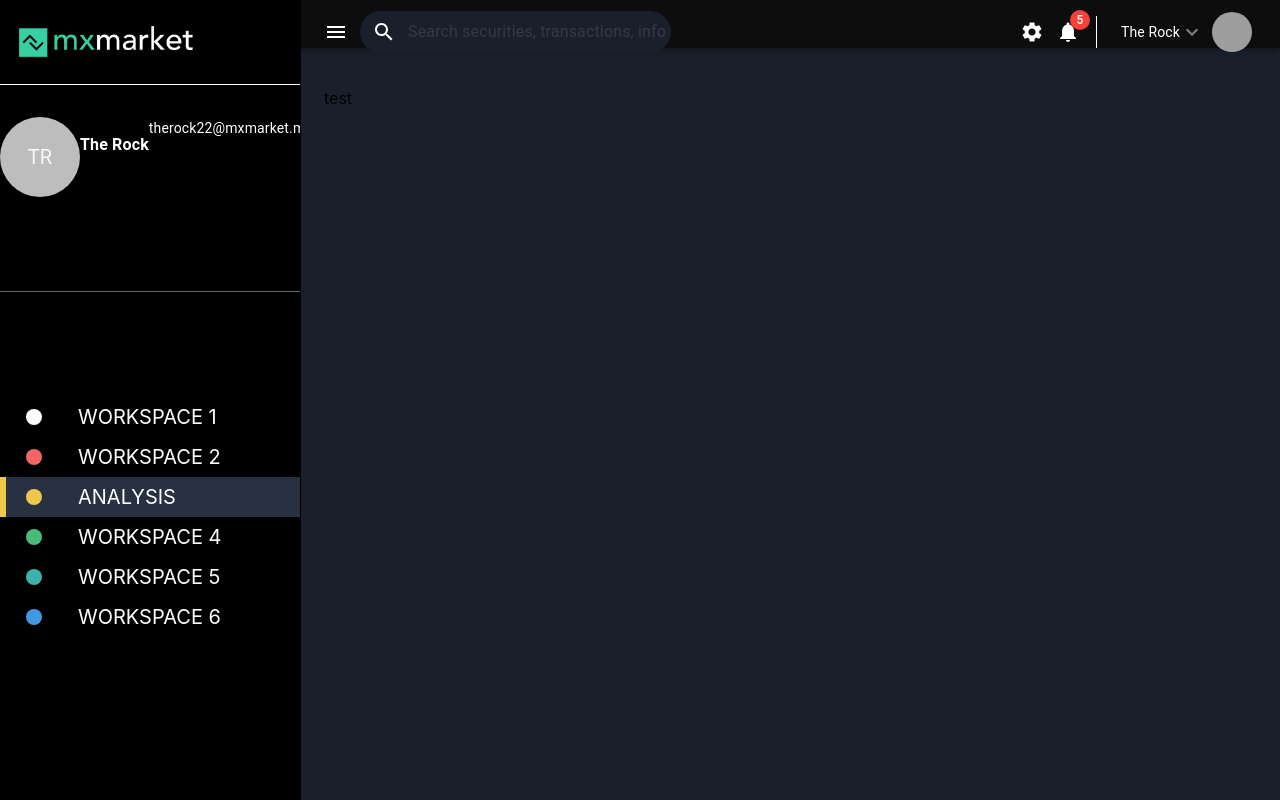
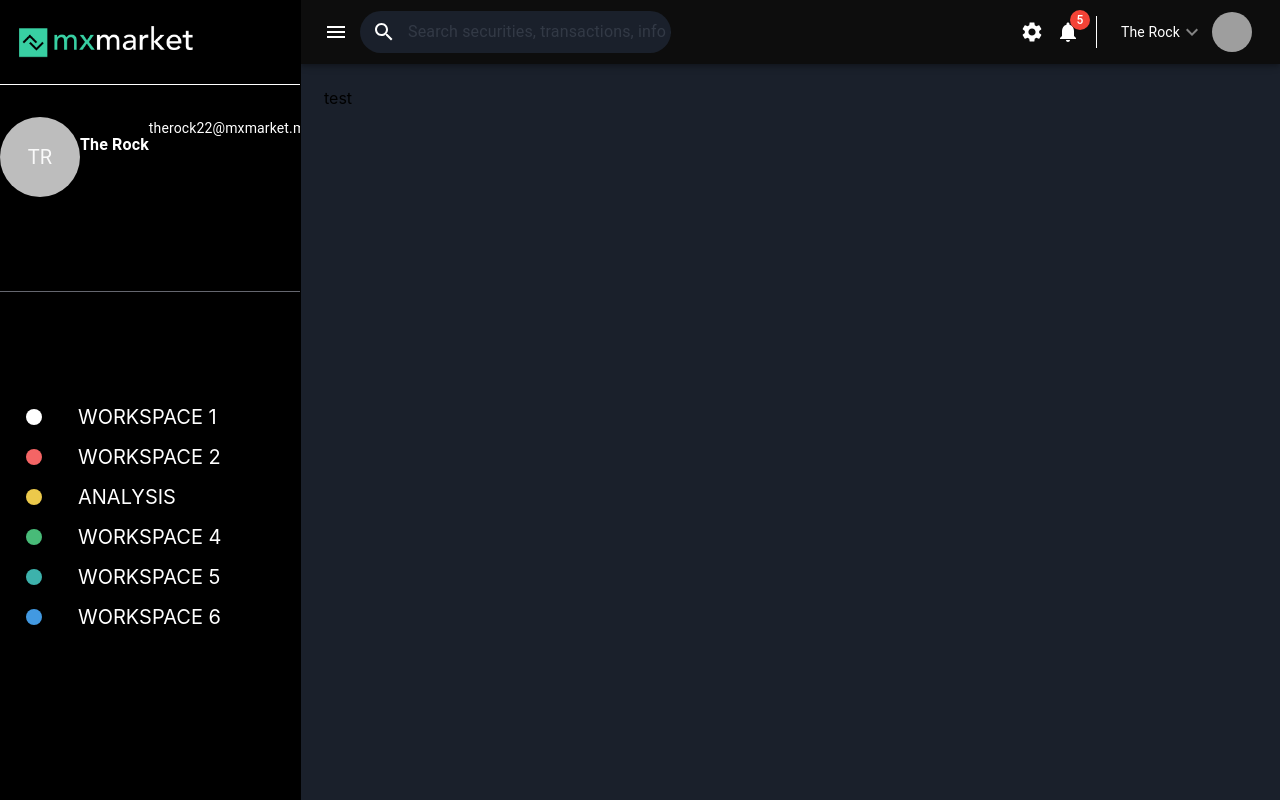
Before and after one commit to RodoVerduzco/tradingAppAnalysis, a React (Create React App) app: page /workspace2 in a window 1280 px wide. Built offline with nearby package versions, Linux system fonts and the light colour scheme; grey boxes are pictures that could not be loaded.

Commit message:
add page routing

```diff
--- a/src/components/Layout/Layout.js
+++ b/src/components/Layout/Layout.js
@@ -1,10 +1,10 @@
 import React from 'react';
+
+import { BrowserRouter as Router } from 'react-router-dom';
 
 import TopMenu from '../../containers/TopMenu/TopMenu';
 import PageRoutes from '../../containers/PageRoutes/PageRoutes';
 import SideMenu from '../SideMenu/SideMenu';
-import Workspace from '../Workspace/Workspace';
-
 import { useBaseTheme } from '../../core/theme/baseTheme';
 
 const Layout = () => {
@@ -12,10 +12,11 @@ const Layout = () => {
 
   return (
     <div className={classes.root}>
-      <TopMenu />
-      <SideMenu />
-      <PageRoutes />
-      <Workspace />
+      <Router>
+        <TopMenu />
+        <SideMenu />
+        <PageRoutes />
+      </Router>
     </div>
   );
 };
--- a/src/components/SideMenu/SideMenu.js
+++ b/src/components/SideMenu/SideMenu.js
@@ -12,6 +12,7 @@ import { useStyles } from './styled';
 
 const SideMenu = () => {
   const classes = useStyles();
+
   const sideBar = { open: true };
 
   return (
--- a/src/components/SideMenu/SideMenuList/SideMenuList.js
+++ b/src/components/SideMenu/SideMenuList/SideMenuList.js
@@ -1,5 +1,6 @@
-import React from 'react';
+import React, { useState } from 'react';
 
+import { useHistory } from 'react-router-dom';
 import CircleIcon from '@material-ui/icons/FiberManualRecord';
 import List from '@material-ui/core/List';
 import ListItemIcon from '@material-ui/core/ListItemIcon';
@@ -7,29 +8,39 @@ import ListItemIcon from '@material-ui/core/ListItemIcon';
 import { useStyles, NavItem } from './styled';
 import NAVIGATION_PAGES from '../../../core/constants/navConstants';
 
+const SideMenuList = () => {
+  const classes = useStyles();
+  const history = useHistory();
+
+  const [currentPage, setCurrentPage] = useState(history.location.pathname);
+
+  const changePage = (page) => () => {
+    setCurrentPage(page);
+    history.push(page);
+  };
+
   const NavItems = ({ selectedPage }) => {
-  return NAVIGATION_PAGES.map((element, i) => (
+    return NAVIGATION_PAGES.map((element) => {
+      return (
         <NavItem
           button
-      selected={i === selectedPage}
+          selected={selectedPage === element.redirection}
           key={`drawerOption-${element.redirection}`}
           color={element.color}
-      // onClick={() => {}}
+          onClick={changePage(element.redirection)}
         >
           <ListItemIcon>
             <CircleIcon style={{ color: element.color }} />
           </ListItemIcon>
           {element.title.toUpperCase()}
         </NavItem>
-  ));
+      );
+    });
   };
-
-const SideMenuList = () => {
-  const classes = useStyles();
 
   return (
     <List component="nav" className={classes.sideMenuList}>
-      <NavItems selectedPage={2} />
+      <NavItems selectedPage={currentPage} changePage={changePage} />
     </List>
   );
 };
--- a/src/components/Workspace/Workspace.js
+++ b/src/components/Workspace/Workspace.js
@@ -1,12 +1,15 @@
 import React from 'react';
 
+import { useHistory } from 'react-router-dom';
 import clsx from 'clsx';
 
 import { useBaseTheme } from '../../core/theme/baseTheme';
 
 const Workspace = () => {
   const classes = useBaseTheme();
-  console.log(classes);
+  const history = useHistory();
+
+  console.log(history);
 
   return (
     <main
--- a/src/containers/PageRoutes/PageRoutes.js
+++ b/src/containers/PageRoutes/PageRoutes.js
@@ -1,18 +1,44 @@
 import React from 'react';
 
-import { BrowserRouter as Router, Switch, Route } from 'react-router-dom';
+import { Switch, Route, Redirect } from 'react-router-dom';
 
 import Workspace from '../../components/Workspace/Workspace';
 
 const PageRoutes = () => {
   return (
-    <Router>
-      <Switch>
-        <Route path="/xx" exact render={Workspace} />
-        <Route path="/workspace1" exact render={Workspace} />
-        <Route path="/analysis" exact render={Workspace} />
-      </Switch>
-    </Router>
+    <Switch>
+      <Redirect exact from="/" to="/workspace1" />
+      <Route
+        path="/workspace1"
+        exact
+        render={(props) => <Workspace {...props} />}
+      />
+      <Route
+        path="/workspace2"
+        exact
+        render={(props) => <Workspace {...props} />}
+      />
+      <Route
+        path="/workspace4"
+        exact
+        render={(props) => <Workspace {...props} />}
+      />
+      <Route
+        path="/workspace5"
+        exact
+        render={(props) => <Workspace {...props} />}
+      />
+      <Route
+        path="/workspace6"
+        exact
+        render={(props) => <Workspace {...props} />}
+      />
+      <Route
+        path="/analysis"
+        exact
+        render={(props) => <Workspace {...props} />}
+      />
+    </Switch>
   );
 };
 
--- a/src/containers/TopMenu/styled.js
+++ b/src/containers/TopMenu/styled.js
@@ -17,7 +17,6 @@ const useStyles = makeStyles((theme) => ({
       easing: theme.transitions.easing.sharp,
       duration: theme.transitions.duration.enteringScreen,
     }),
-    height: '6vh',
   },
   topMenuIcon: {
     color: 'white !important',
```
Lines whose indentation alone changed are shown as unchanged.
